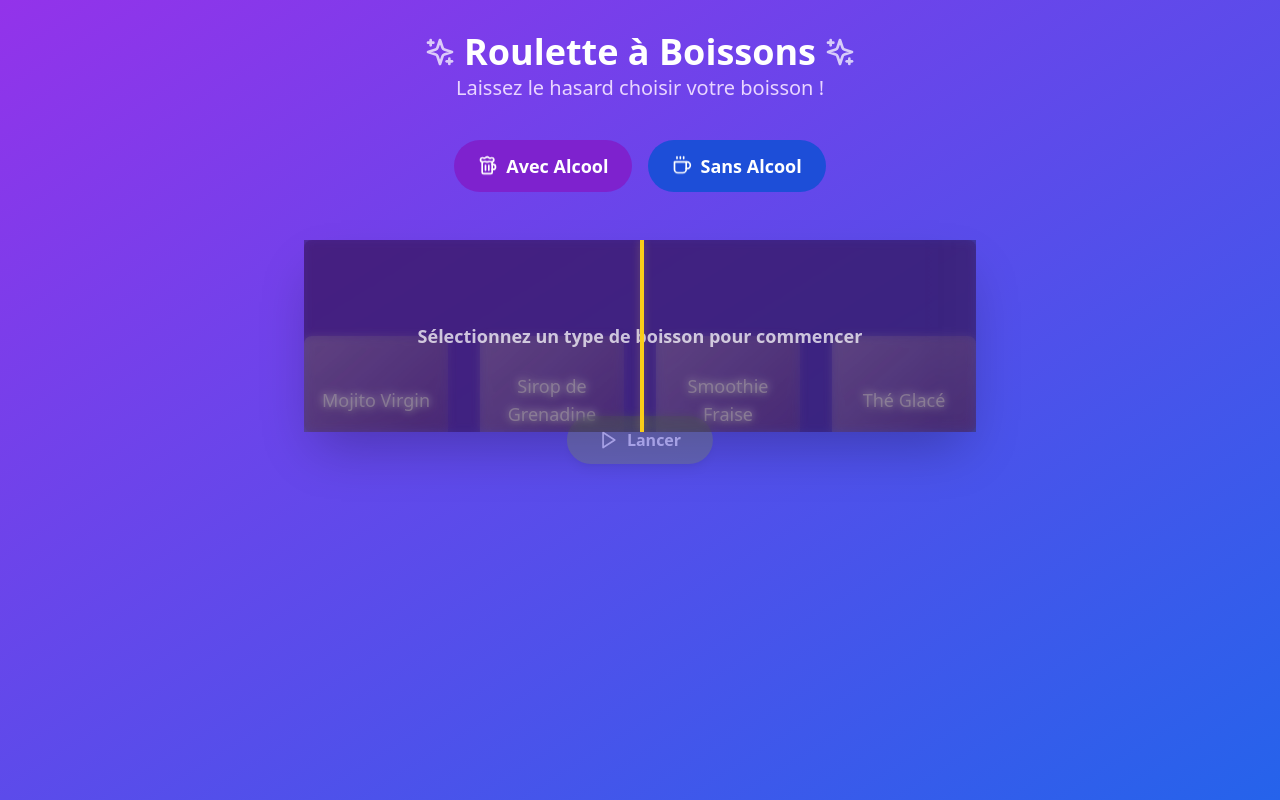
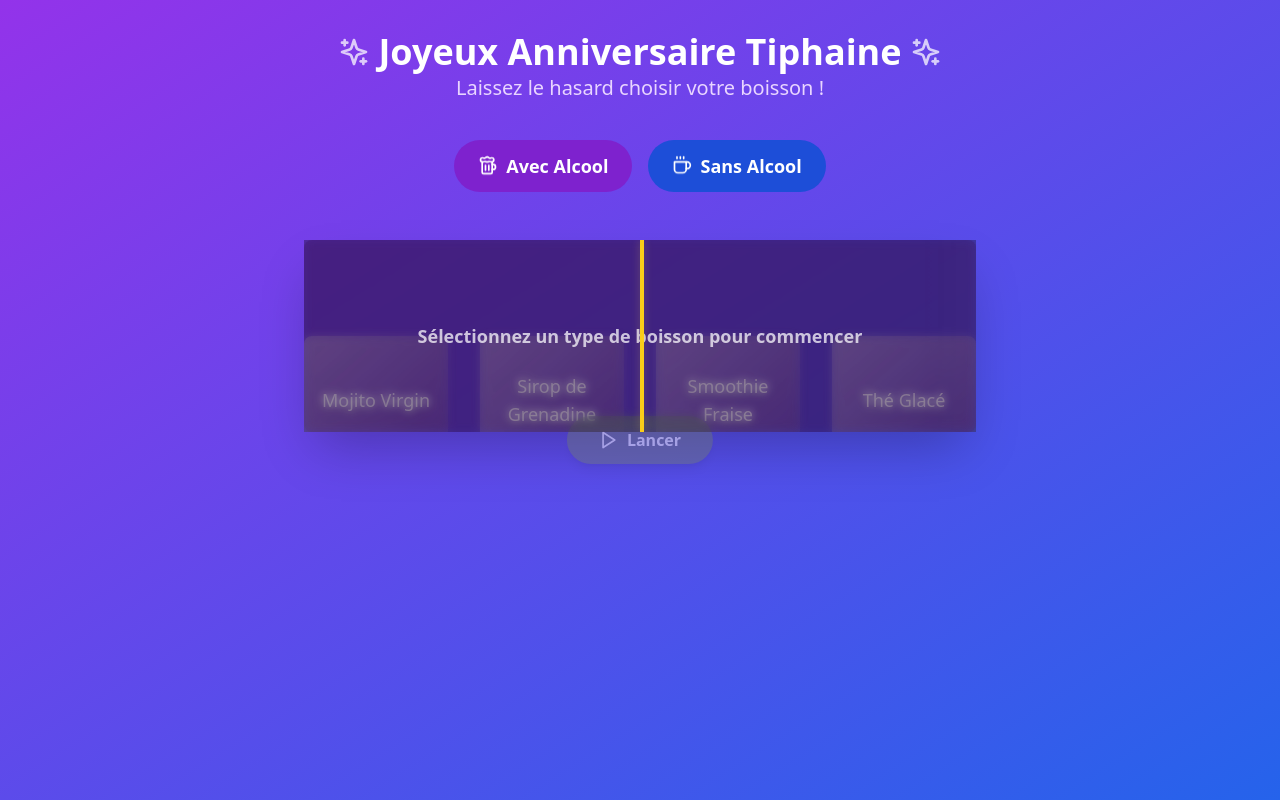
Before and after one commit to JESSIM-lua/RandomDrink, a React (Vite) app: page / in a window 1280 px wide. Built offline with nearby package versions, Linux system fonts and the light colour scheme.

Commit message:
Title Replace

```diff
--- a/src/App.tsx
+++ b/src/App.tsx
@@ -40,7 +40,7 @@ function App() {
         <div className="text-center mb-8 animate-fade-in">
           <h1 className="text-4xl font-bold mb-2 flex items-center justify-center gap-2">
             <Sparkles className="h-8 w-8 animate-pulse" />
-            Roulette à Boissons
+            Joyeux Anniversaire Tiphaine
             <Sparkles className="h-8 w-8 animate-pulse" />
           </h1>
           <p className="text-xl text-purple-200 animate-bounce-slow">
```
